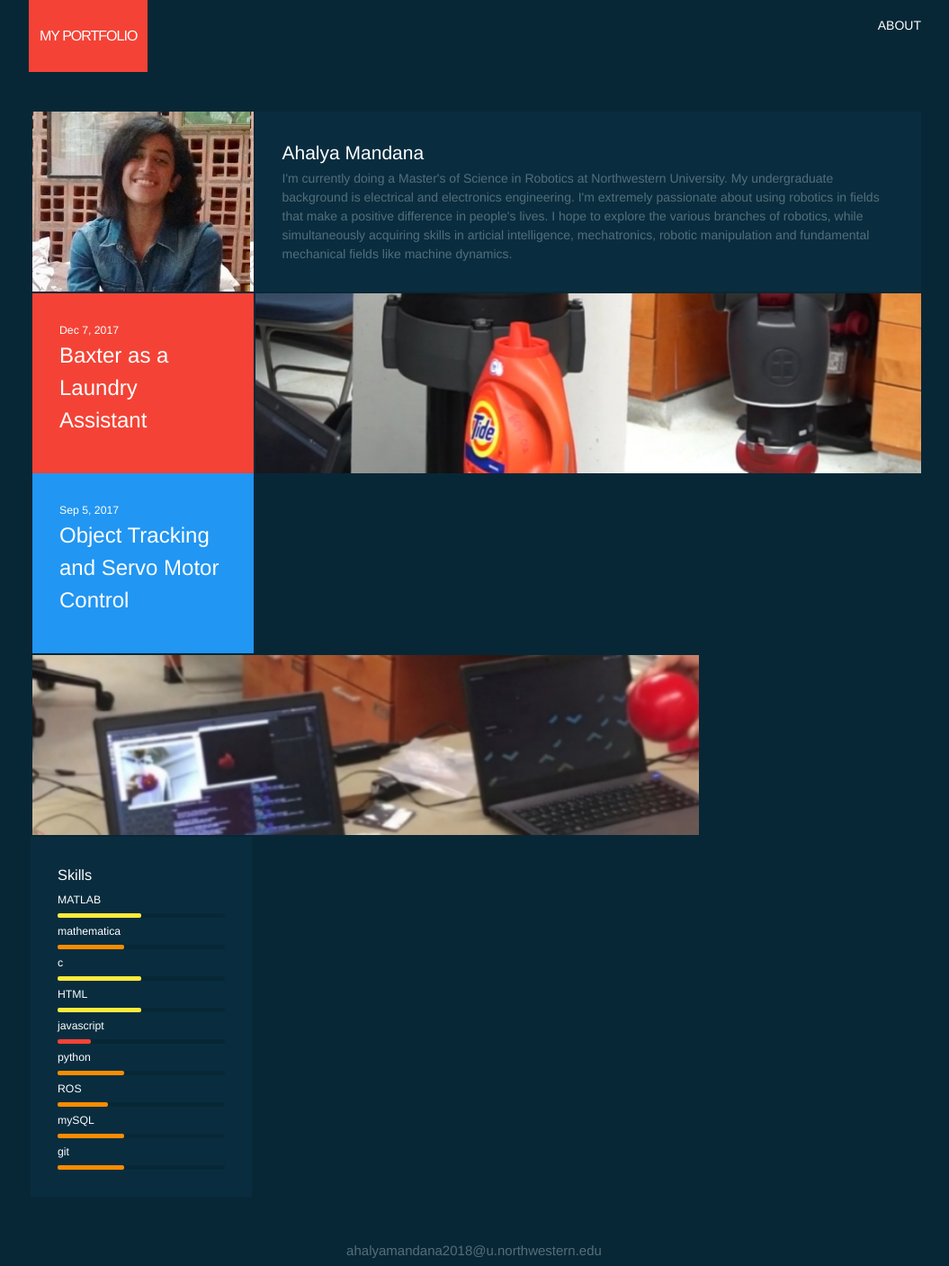
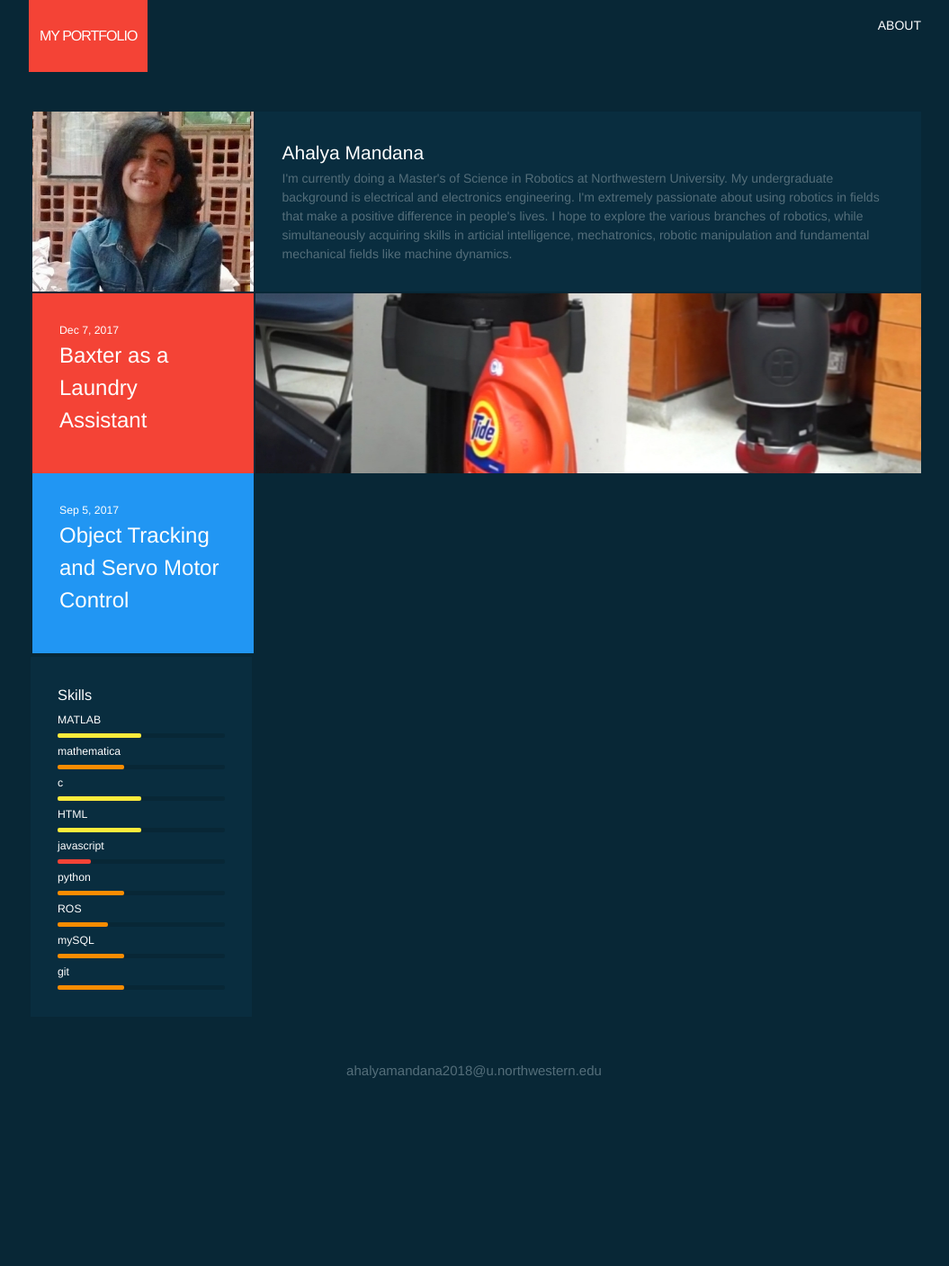
Before and after one commit to am2512/am2512.github.io, a Jekyll site: the page built from index.html, in a window 1280 px wide. Shown: the whole page at 90% size, without its empty margins (112-1167 px from the left). Built offline with Jekyll 4.4.1, drawn with Linux system fonts in a browser that asks for light colours; after the commit the page ends 1207 px from its top, so only the background shows below that.

Commit message:
Rearranging posts

```diff
--- a/index.html
+++ b/index.html
@@ -78,9 +78,8 @@ layout: default
     </div>
     {% endfor %}
 
-      <div class="col col-9">
-        <div class="block glass"  style="background-image:url(assets/2.jpg)">
-          </div>
+      <div class="col col-9" style="background-image:url(assets/2.jpg)"  >
+
       </div>
 
       </div>
```
